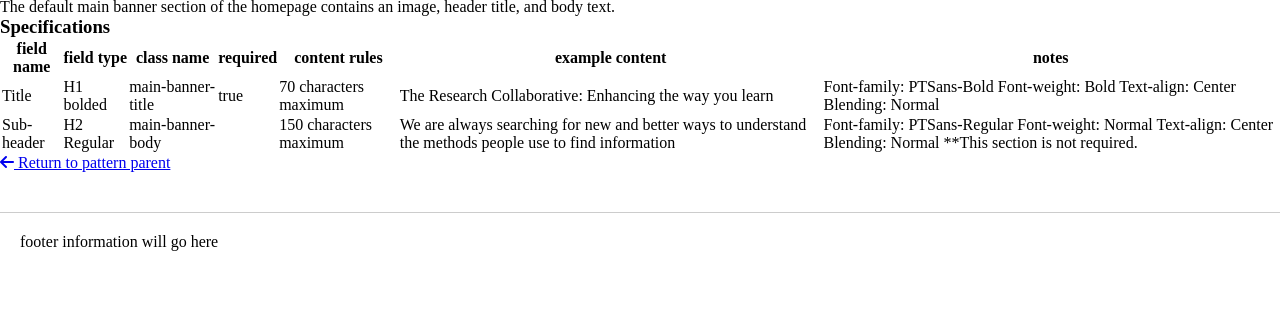
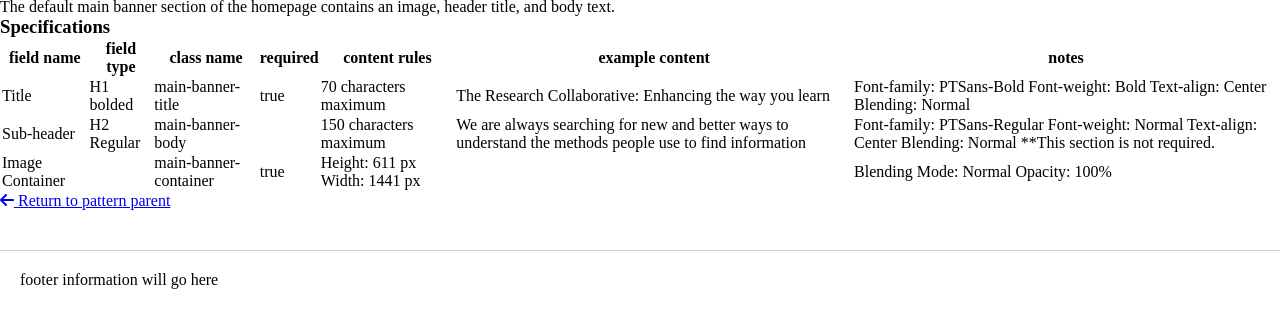
Before and after one commit to ux-at-icfnext/herc, a Jekyll site: the page built from pages/patterns/main-banner.md, in a window 1280 px wide, cut to the strip 491-819 px from the top of the page. Built offline with Jekyll 4.4.1, drawn with Linux system fonts in a browser that asks for light colours; nearby versions of some CDN libraries.

Commit message:
Update Pattern Specifications “main-banner”

```diff
--- a/pages/patterns/main-banner.md
+++ b/pages/patterns/main-banner.md
@@ -34,4 +34,13 @@ schema:
       Blending: Normal
 
       **This section is not required.
+  - fieldname: Image Container
+    class: main-banner-container
+    required: true
+    content: |-
+      Height: 611 px
+      Width: 1441 px
+    notes: |-
+      Blending Mode: Normal
+      Opacity: 100%
 ---
```
